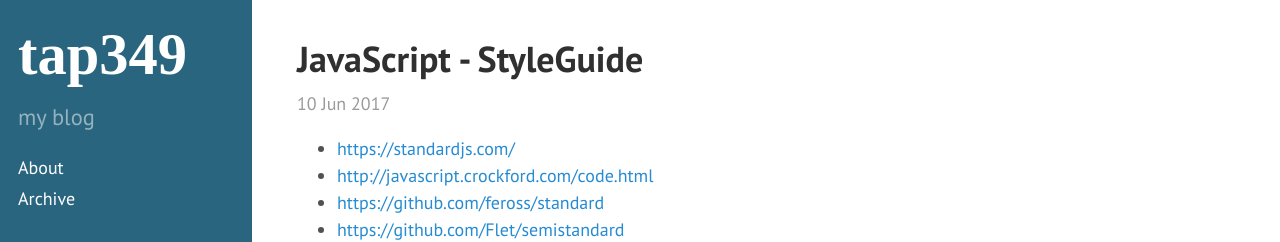
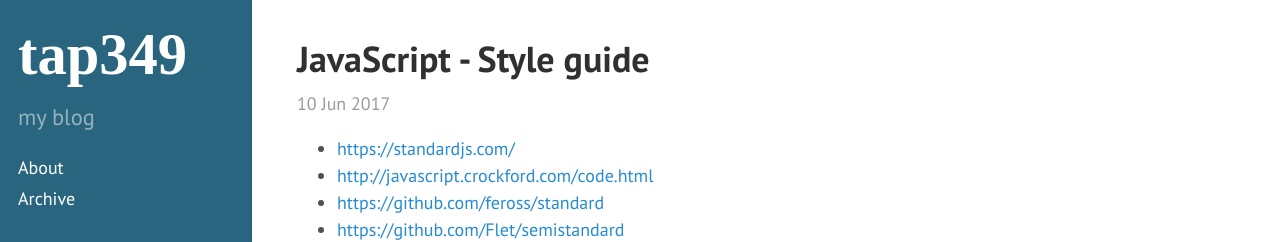
Before and after one commit to tap349/tap349.github.io, a Jekyll site: the page built from _posts/2017-06-10-javascript-style-guide.md, in a window 1280 px wide and 900 px high. Shown: the top 242 px of the window. Built offline with Jekyll 4.4.1, drawn with Linux system fonts in a browser that asks for light colours.

Commit message:
update 2017-08-13_18:42:10

```diff
--- a/_posts/2017-06-10-javascript-styleguide.md
+++ b/_posts/2017-06-10-javascript-style-guide.md
@@ -1,6 +1,6 @@
 ---
 layout: post
-title: JavaScript - StyleGuide
+title: JavaScript - Style guide
 date: 2017-06-10 18:36:47 +0300
 access: public
 categories: [js]
```
Also changed, not shown: _posts/2017-07-27-phoenix-getting-started.md (+1 -1 lines).
